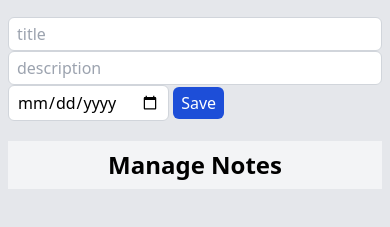
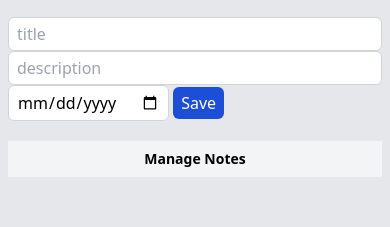
Before and after one commit to abidkk/sticky_notes, a plain HTML site: page index.html in a window 390 px wide. Shown: the part 59-286 px from the top of the page. Drawn offline with nearby package versions, Linux system fonts and the light colour scheme.

Commit message:
notes app

```diff
--- a/index.html
+++ b/index.html
@@ -7,13 +7,10 @@
     <script src="https://cdn.tailwindcss.com"></script>
     <title>Notes</title>
 </head>
-
-<body class="p-2 md:px-10 bg-gray-200">
+  <body class="p-2 md:px-10 bg-gray-200">
     <h1 class="text-center text-2xl font-bold bg-gray-100 p-2">Sticky Notes</h1>
-
     <section class=" py-5 flex justify-center items-center ">
         <form onsubmit="submitHandler(); return false">
-
             <input type="text" placeholder="title" id="title"
                 class="px-2 py-1 rounded-md bg-white border border-gray-300  w-full">
             <input type="text" placeholder="description" id="description"
@@ -27,16 +24,14 @@
         </form>
     </section>
 
-    <section class="">
-        <h1 class="text-center text-2xl font-bold p-2 bg-gray-100">Manage Notes</h1>
-
+<!-- Manage Todos -->
+    <section class="text-sm">
+        <h1 class="text-center md:text-2xl font-bold p-2 bg-gray-100">Manage Notes</h1>
         <div id="list" class="flex flex-wrap gap-2 justify-center py-2">
         </div>
     </section>
 
     <!-- <button onclick="delHandler(index)"></button> -->
-
-
     <script src="./app.js"></script>
 </body>
 
```
Also changed, not shown: app.js (+0 -7 lines).
